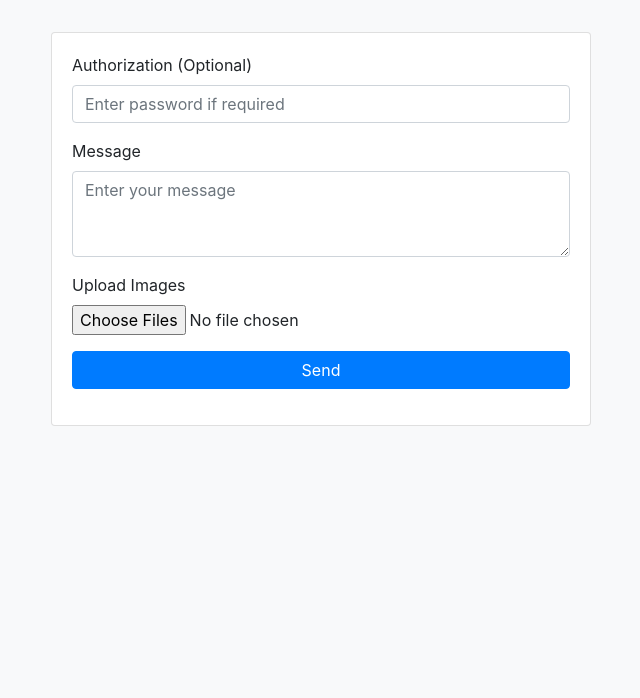
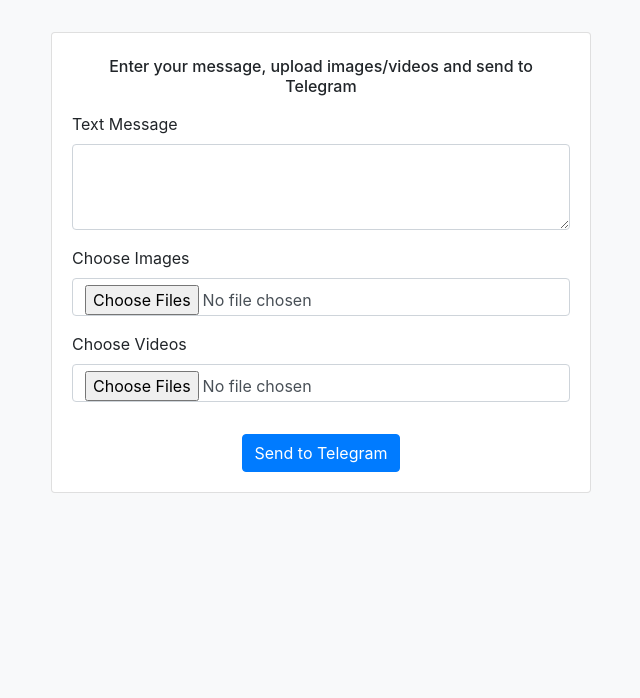
Before and after one commit to zeeznn/my-telegrammessagesender, a plain HTML site: page index.html in a window 1280 px wide. Shown: the part 102-800 px from the top of the page, without its empty margins (319-959 px from the left). Drawn offline with nearby package versions, Linux system fonts and the light colour scheme.

Commit message:
modify html

```diff
--- a/imagemessage.js
+++ b/imagemessage.js
@@ -1,4 +1,4 @@
-document.getElementById('sendForm').addEventListener('submit', async function(event) {
+document.getElementById('media_form').addEventListener('submit', async function(event) {
     event.preventDefault(); // Prevent the default form submission
 
     const formData = new FormData();
--- a/index.html
+++ b/index.html
@@ -2,39 +2,41 @@
 <html lang="en">
 <head>
     <meta charset="UTF-8">
-    <meta name="viewport" content="width=device-width, initial-scale=1">
+    <meta name="viewport" content="width=device-width,initial-scale=1">
     <link rel="stylesheet" href="https://stackpath.bootstrapcdn.com/bootstrap/4.5.0/css/bootstrap.min.css">
-    <title>Send Message & Images</title>
+    <title>Telegram Media Sender</title>
 </head>
 <body class="bg-light">
     <div class="container">
         <div class="row">
             <div class="col-md-6 offset-md-3">
-                <h2 class="text-center mt-5">Send Message & Images</h2>
+                <h2 class="text-center mt-5">Send Media to Telegram</h2>
                 <div class="card my-5">
                     <div class="card-body">
-                        <form id="sendForm">
+                        <h6 class="text-center mt-1 mb-3">Enter your message, upload images/videos and send to Telegram</h6>
+                        <form id="media_form" enctype="multipart/form-data" method="post">
                             <div class="form-group">
-                                <label for="password">Authorization (Optional)</label>
-                                <input type="password" class="form-control" id="password" placeholder="Enter password if required">
+                                <label for="message">Text Message</label>
+                                <textarea class="form-control" id="message" name="message" rows="3"></textarea>
                             </div>
                             <div class="form-group">
-                                <label for="message">Message</label>
-                                <textarea class="form-control" id="message" rows="3" placeholder="Enter your message"></textarea>
+                                <label for="image">Choose Images</label>
+                                <input type="file" class="form-control" id="image" name="image" multiple accept="image/*">
                             </div>
                             <div class="form-group">
-                                <label for="images">Upload Images</label>
-                                <input type="file" class="form-control-file" id="images" multiple>
+                                <label for="video">Choose Videos</label>
+                                <input type="file" class="form-control" id="video" name="video" multiple accept="video/*">
                             </div>
-                            <button type="submit" class="btn btn-primary btn-block">Send</button>
+                            <div class="text-center">
+                                <button type="submit" class="btn btn-primary mt-3">Send to Telegram</button>
+                            </div>
                         </form>
-                        <div id="statusMessage" class="text-center mt-3"></div>
                     </div>
                 </div>
             </div>
         </div>
     </div>
 
-    <script src="/imagemessage.js"></script>
+    <script src="imagemessage.js"></script>
 </body>
 </html>
```
